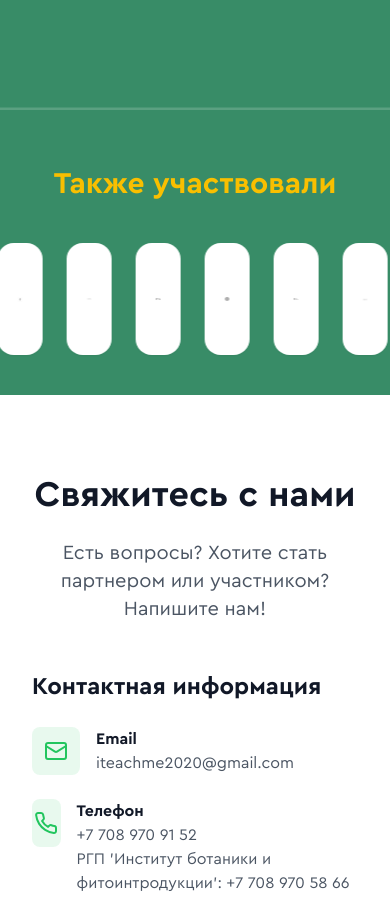
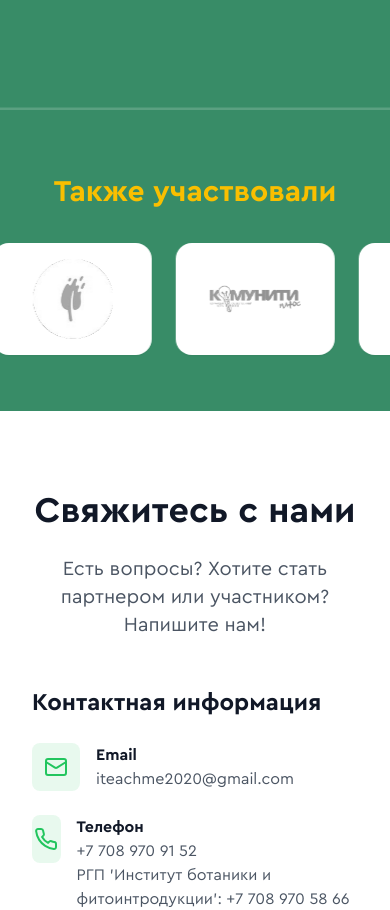
Before and after one commit to alisj3/InEcoFest_2026, a Next.js app: page / in a window 390 px wide. Shown: the part 10978-11888 px from the top of the page. Built offline with nearby package versions, Linux system fonts and the light colour scheme.

Commit message:
logo fix

```diff
--- a/components/Companies.tsx
+++ b/components/Companies.tsx
@@ -64,15 +64,15 @@ export default function CompanyLogosMarquee() {
   const { language } = useLanguage();
 
   return (
-    <div className="w-full overflow-hidden bg-[#388c67] py-10">
-        <h2 className="text-center mb-10 mt-4 sm:mt-6 text-3xl sm:text-4xl md:text-6xl font-black leading-tight text-[#f9bf00] break-words">
+    <div className="w-full overflow-hidden bg-[#388c67] py-14 sm:py-20 md:py-28">
+        <h2 className="text-center mb-8 sm:mb-10 mt-2 sm:mt-6 text-3xl sm:text-4xl md:text-6xl font-black leading-tight text-[#f9bf00] break-words">
             {getTranslation('other.partners.title', language)}
         </h2>
       <div className="flex w-max animate-marquee gap-6">
         {marqueeLogos.map((logo, index) => (
           <div
             key={`${logo.alt}-${index}`}
-            className="flex h-28 w-[calc((100vw-7.5rem)/6)] shrink-0 items-center justify-center rounded-2xl bg-white p-5 shadow-sm"
+            className="flex h-28 w-[calc((100vw-4.5rem)/2)] shrink-0 items-center justify-center rounded-2xl bg-white p-4 shadow-sm sm:h-28 sm:w-[calc((100vw-6rem)/3)] sm:p-4 md:h-28 md:w-[calc((100vw-7.5rem)/6)] md:p-5"
           >
             <div className="relative h-full w-full">
               <Image
```
